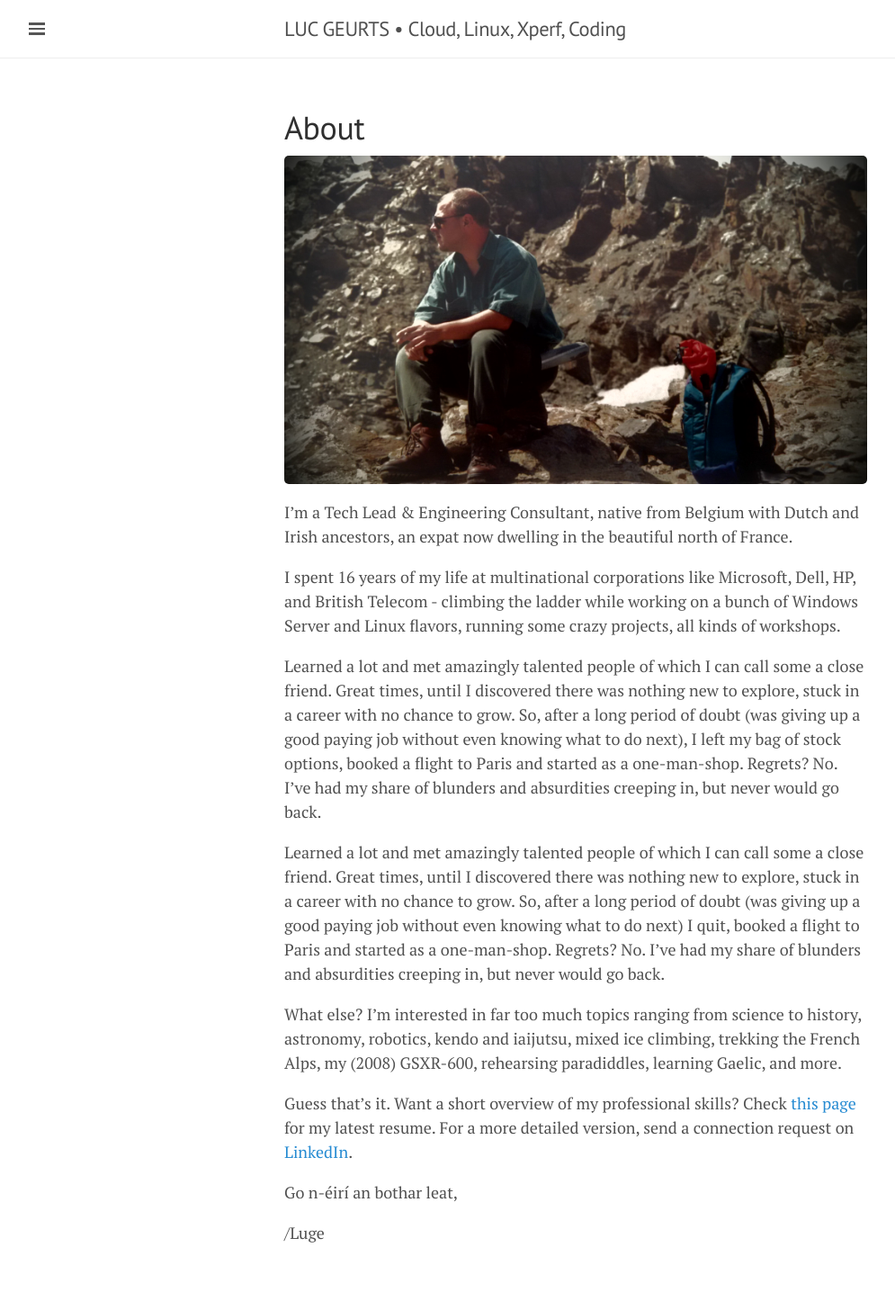
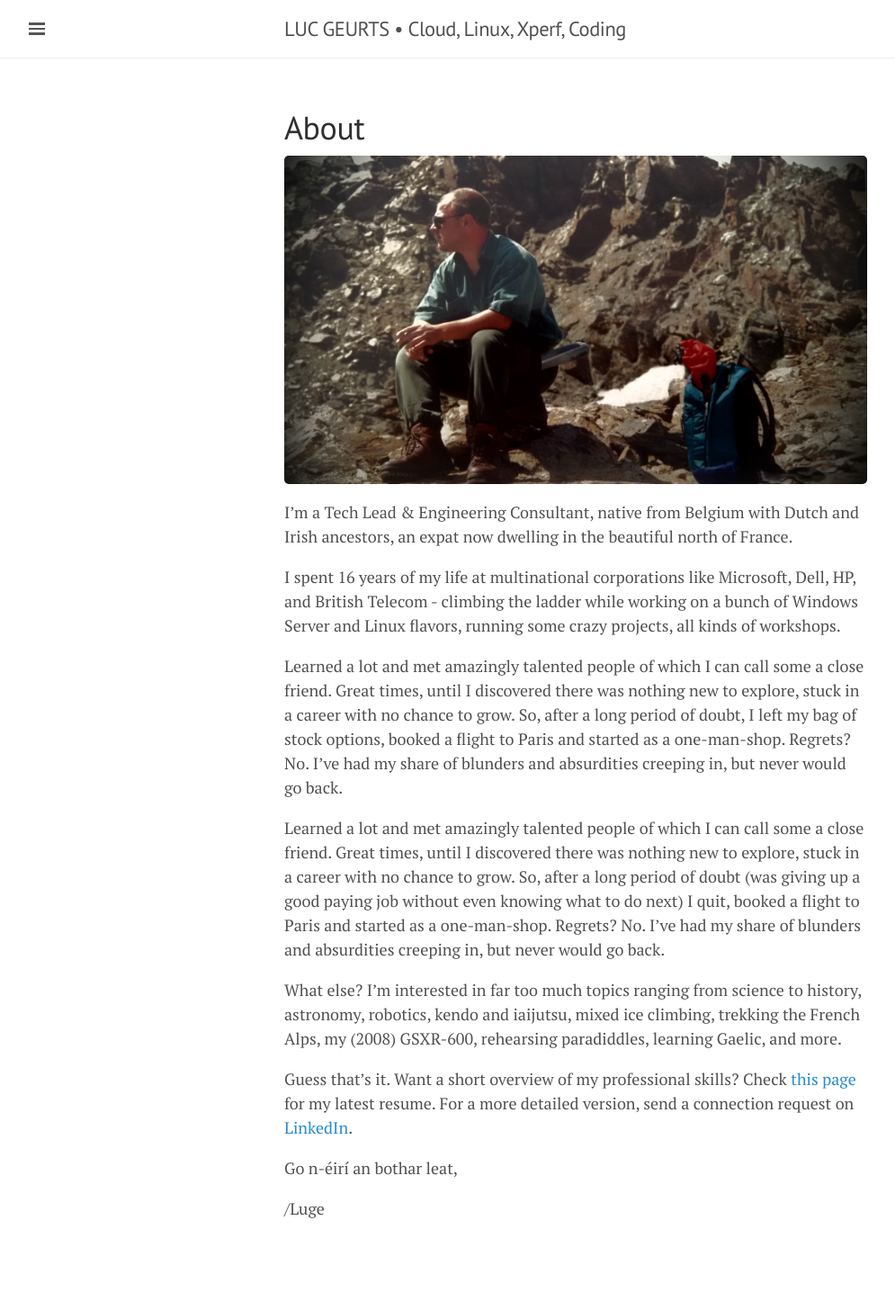
Before and after one commit to lgeurts/lgeurts.github.io, a Jekyll site: the page built from about.md, in a window 1280 px wide. Shown: the whole page at 90% size, without its empty margins (0-995 px from the left). Built offline with Jekyll 4.4.1, drawn with Linux system fonts in a browser that asks for light colours; nearby versions of some CDN libraries; after the commit the page ends 1429 px from its top, so only the background shows below that.

Commit message:
Update about.md

```diff
--- a/about.md
+++ b/about.md
@@ -9,7 +9,7 @@
 
 I spent 16 years of my life at multinational corporations like Microsoft, Dell, HP, and British Telecom - climbing the ladder while working on a bunch of Windows Server and Linux flavors, running some crazy projects, all kinds of workshops.
 
-Learned a lot and met amazingly talented people of which I can call some a close friend. Great times, until I discovered there was nothing new to explore, stuck in a career with no chance to grow. So, after a long period of doubt (was giving up a good paying job without even knowing what to do next), I left my bag of stock options, booked a flight to Paris and started as a one-man-shop. Regrets? No. I've had my share of blunders and absurdities creeping in, but never would go back.
+Learned a lot and met amazingly talented people of which I can call some a close friend. Great times, until I discovered there was nothing new to explore, stuck in a career with no chance to grow. So, after a long period of doubt, I left my bag of stock options, booked a flight to Paris and started as a one-man-shop. Regrets? No. I've had my share of blunders and absurdities creeping in, but never would go back.
 
 Learned a lot and met amazingly talented people of which I can call some a close friend. Great times, until I discovered there was nothing new to explore, stuck in a career with no chance to grow. So, after a long period of doubt (was giving up a good paying job without even knowing what to do next) I quit, booked a flight to Paris and started as a one-man-shop. Regrets? No. I've had my share of blunders and absurdities creeping in, but never would go back.
 
```
